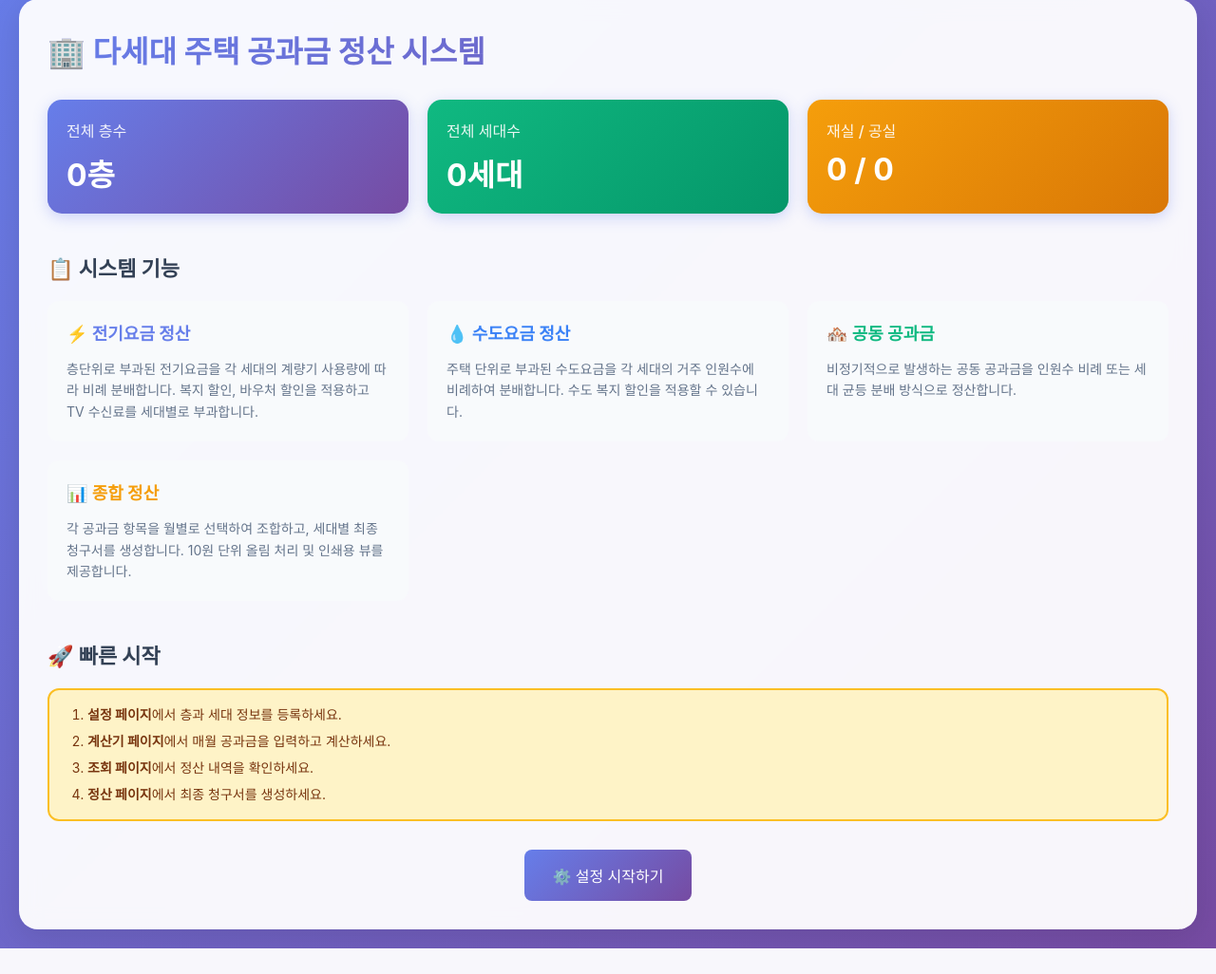
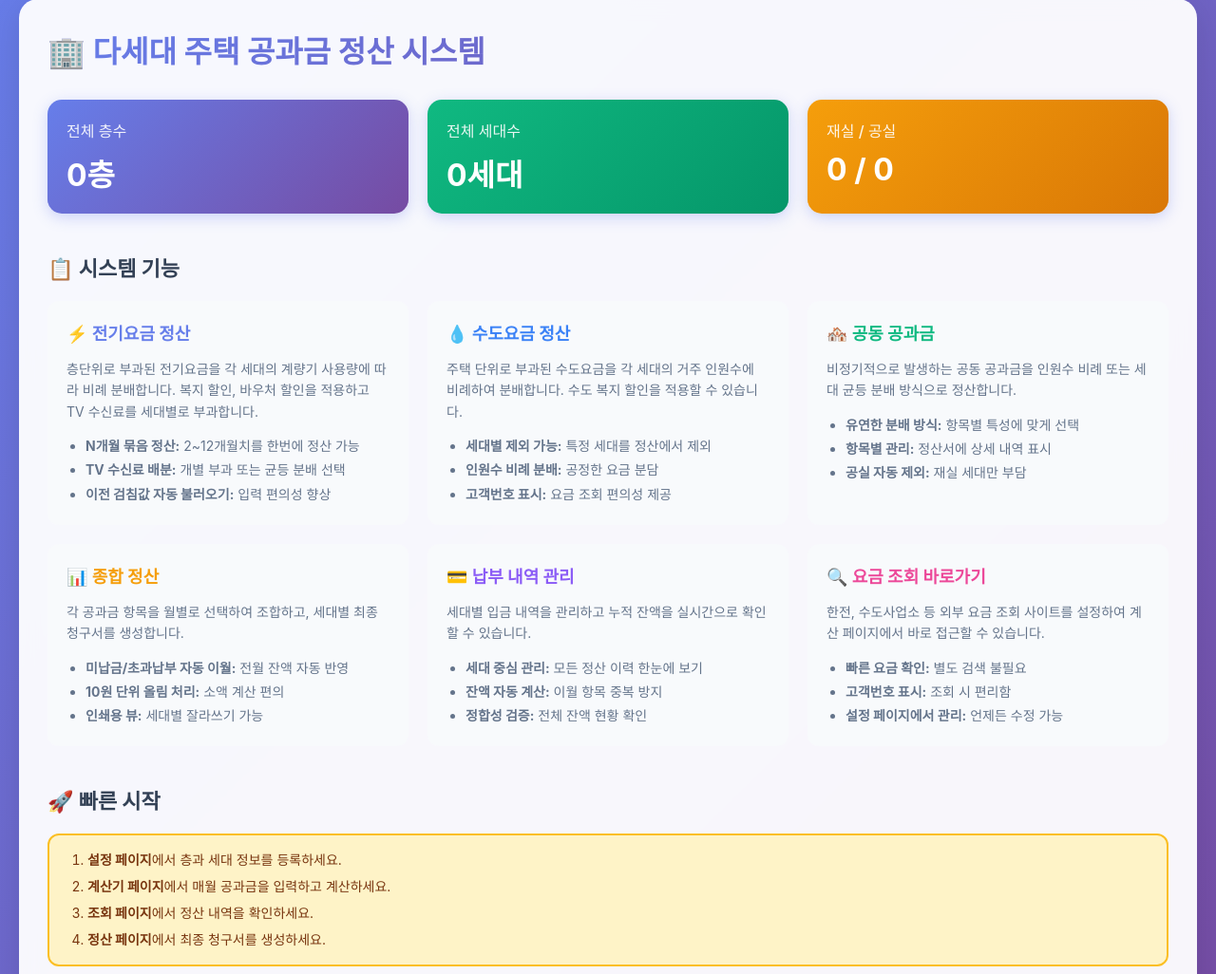
Before and after one commit to InFinity-dev/BillCalculator, a Flask app: page / in a window 1280 px wide. Shown: the part 101-1127 px from the top of the page at 95% size. Before the commit the page ends 1100 px from the top, so only its background shows below. Run offline with Flask 3, Linux system fonts and the light colour scheme.

Commit message:
CSS, 레이아웃 polishing

```diff
--- a/templates/index.html
+++ b/templates/index.html
@@ -27,33 +27,76 @@
     <div class="grid grid-2">
         <div style="background: #f8fafc; padding: 20px; border-radius: 12px;">
             <h3 style="color: #667eea; margin-bottom: 15px;">⚡ 전기요금 정산</h3>
-            <p style="line-height: 1.6; color: #64748b;">
+            <p style="line-height: 1.6; color: #64748b; margin-bottom: 12px;">
                 층단위로 부과된 전기요금을 각 세대의 계량기 사용량에 따라 비례 분배합니다.
                 복지 할인, 바우처 할인을 적용하고 TV 수신료를 세대별로 부과합니다.
             </p>
+            <ul style="line-height: 1.8; color: #64748b; font-size: 14px; margin: 0; padding-left: 20px;">
+                <li><strong>N개월 묶음 정산:</strong> 2~12개월치를 한번에 정산 가능</li>
+                <li><strong>TV 수신료 배분:</strong> 개별 부과 또는 균등 분배 선택</li>
+                <li><strong>이전 검침값 자동 불러오기:</strong> 입력 편의성 향상</li>
+            </ul>
         </div>
 
         <div style="background: #f8fafc; padding: 20px; border-radius: 12px;">
             <h3 style="color: #3b82f6; margin-bottom: 15px;">💧 수도요금 정산</h3>
-            <p style="line-height: 1.6; color: #64748b;">
+            <p style="line-height: 1.6; color: #64748b; margin-bottom: 12px;">
                 주택 단위로 부과된 수도요금을 각 세대의 거주 인원수에 비례하여 분배합니다.
                 수도 복지 할인을 적용할 수 있습니다.
             </p>
+            <ul style="line-height: 1.8; color: #64748b; font-size: 14px; margin: 0; padding-left: 20px;">
+                <li><strong>세대별 제외 가능:</strong> 특정 세대를 정산에서 제외</li>
+                <li><strong>인원수 비례 분배:</strong> 공정한 요금 분담</li>
+                <li><strong>고객번호 표시:</strong> 요금 조회 편의성 제공</li>
+            </ul>
         </div>
 
         <div style="background: #f8fafc; padding: 20px; border-radius: 12px;">
             <h3 style="color: #10b981; margin-bottom: 15px;">🏘️ 공동 공과금</h3>
-            <p style="line-height: 1.6; color: #64748b;">
+            <p style="line-height: 1.6; color: #64748b; margin-bottom: 12px;">
                 비정기적으로 발생하는 공동 공과금을 인원수 비례 또는 세대 균등 분배 방식으로 정산합니다.
             </p>
+            <ul style="line-height: 1.8; color: #64748b; font-size: 14px; margin: 0; padding-left: 20px;">
+                <li><strong>유연한 분배 방식:</strong> 항목별 특성에 맞게 선택</li>
+                <li><strong>항목별 관리:</strong> 정산서에 상세 내역 표시</li>
+                <li><strong>공실 자동 제외:</strong> 재실 세대만 부담</li>
+            </ul>
         </div>
 
         <div style="background: #f8fafc; padding: 20px; border-radius: 12px;">
             <h3 style="color: #f59e0b; margin-bottom: 15px;">📊 종합 정산</h3>
-            <p style="line-height: 1.6; color: #64748b;">
+            <p style="line-height: 1.6; color: #64748b; margin-bottom: 12px;">
                 각 공과금 항목을 월별로 선택하여 조합하고, 세대별 최종 청구서를 생성합니다.
-                10원 단위 올림 처리 및 인쇄용 뷰를 제공합니다.
             </p>
+            <ul style="line-height: 1.8; color: #64748b; font-size: 14px; margin: 0; padding-left: 20px;">
+                <li><strong>미납금/초과납부 자동 이월:</strong> 전월 잔액 자동 반영</li>
+                <li><strong>10원 단위 올림 처리:</strong> 소액 계산 편의</li>
+                <li><strong>인쇄용 뷰:</strong> 세대별 잘라쓰기 가능</li>
+            </ul>
+        </div>
+
+        <div style="background: #f8fafc; padding: 20px; border-radius: 12px;">
+            <h3 style="color: #8b5cf6; margin-bottom: 15px;">💳 납부 내역 관리</h3>
+            <p style="line-height: 1.6; color: #64748b; margin-bottom: 12px;">
+                세대별 입금 내역을 관리하고 누적 잔액을 실시간으로 확인할 수 있습니다.
+            </p>
+            <ul style="line-height: 1.8; color: #64748b; font-size: 14px; margin: 0; padding-left: 20px;">
+                <li><strong>세대 중심 관리:</strong> 모든 정산 이력 한눈에 보기</li>
+                <li><strong>잔액 자동 계산:</strong> 이월 항목 중복 방지</li>
+                <li><strong>정합성 검증:</strong> 전체 잔액 현황 확인</li>
+            </ul>
+        </div>
+
+        <div style="background: #f8fafc; padding: 20px; border-radius: 12px;">
+            <h3 style="color: #ec4899; margin-bottom: 15px;">🔍 요금 조회 바로가기</h3>
+            <p style="line-height: 1.6; color: #64748b; margin-bottom: 12px;">
+                한전, 수도사업소 등 외부 요금 조회 사이트를 설정하여 계산 페이지에서 바로 접근할 수 있습니다.
+            </p>
+            <ul style="line-height: 1.8; color: #64748b; font-size: 14px; margin: 0; padding-left: 20px;">
+                <li><strong>빠른 요금 확인:</strong> 별도 검색 불필요</li>
+                <li><strong>고객번호 표시:</strong> 조회 시 편리함</li>
+                <li><strong>설정 페이지에서 관리:</strong> 언제든 수정 가능</li>
+            </ul>
         </div>
     </div>
 
--- a/templates/invoice.html
+++ b/templates/invoice.html
@@ -565,12 +565,11 @@
                         </strong>
                         <p style="margin: 8px 0 0 0; font-size: 13px; color: #64748b;">
                             💡 이 금액은 참고용이며, "잔액 자동 적용" 버튼을 누르면 <strong>[이월]</strong> 항목으로 추가됩니다.<br>
-                            실제 청구 금액 계산 시 이월 항목은 <strong>중복 계산되지 않습니다</strong>.
                         </p>
                         <button type="button" class="btn btn-primary"
                                 style="margin-top: 10px; padding: 6px 12px; font-size: 13px;"
                                 onclick="applyBalance(${unit.id}, ${balance.balance})">
-                            잔액 자동 적용
+                            미납금 자동 적용
                         </button>
                     </div>
                 `;
--- a/templates/invoice_view.html
+++ b/templates/invoice_view.html
@@ -295,13 +295,13 @@
     </table>
 
     <div style="margin-top: 30px; padding: 20px; background: #dbeafe; border-radius: 12px;">
-        <p style="color: #1e40af;">
+        <p style="color: #1e40af; margin: 0 0 10px 0;">
             💡 <strong>안내:</strong>
             각 항목별 금액은 10원 단위로 올림 처리되어 있습니다.
             기타 항목은 세대별로 개별 부과된 항목입니다.
             인쇄용 보기에서는 세대별로 잘라서 배부할 수 있는 형식으로 출력됩니다.
         </p>
-        <p style="color: #1e40af; margin-top: 10px;">
+        <p style="color: #1e40af; margin: 0;">
             📌 <strong>[이월]</strong> 표시가 있는 항목은 전월 미납금/초과납부를 참고용으로 표시한 것으로,
             실제 누적 잔액 계산 시에는 중복 계산되지 않습니다.
         </p>
--- a/templates/payments.html
+++ b/templates/payments.html
@@ -72,8 +72,9 @@
     </div>
 
     <div style="background: #eff6ff; border-left: 4px solid #3b82f6; padding: 16px; margin-bottom: 20px; border-radius: 8px;">
-        <p style="margin: 0; font-size: 14px; color: #1e40af;">
-            <strong>💡 안내:</strong> 정산서에 [이월] 미납금/초과납부 항목이 포함되어도 누적 잔액에는 중복 계산되지 않습니다.
+        <p style="margin: 0; font-size: 14px; color: #1e40af; line-height: 1.6;">
+            💡 <strong>안내:</strong> 정산서에 [이월] 미납금/초과납부 항목이 포함되어도 누적 잔액에는 중복 계산되지 않습니다.
+            잔액 정합성 검증 기능으로 전체 세대의 납부 현황을 한눈에 확인할 수 있습니다.
         </p>
     </div>
 
```
Also changed, not shown: templates/base.html (+23 -8 lines), templates/view.html (+7 -5 lines).
